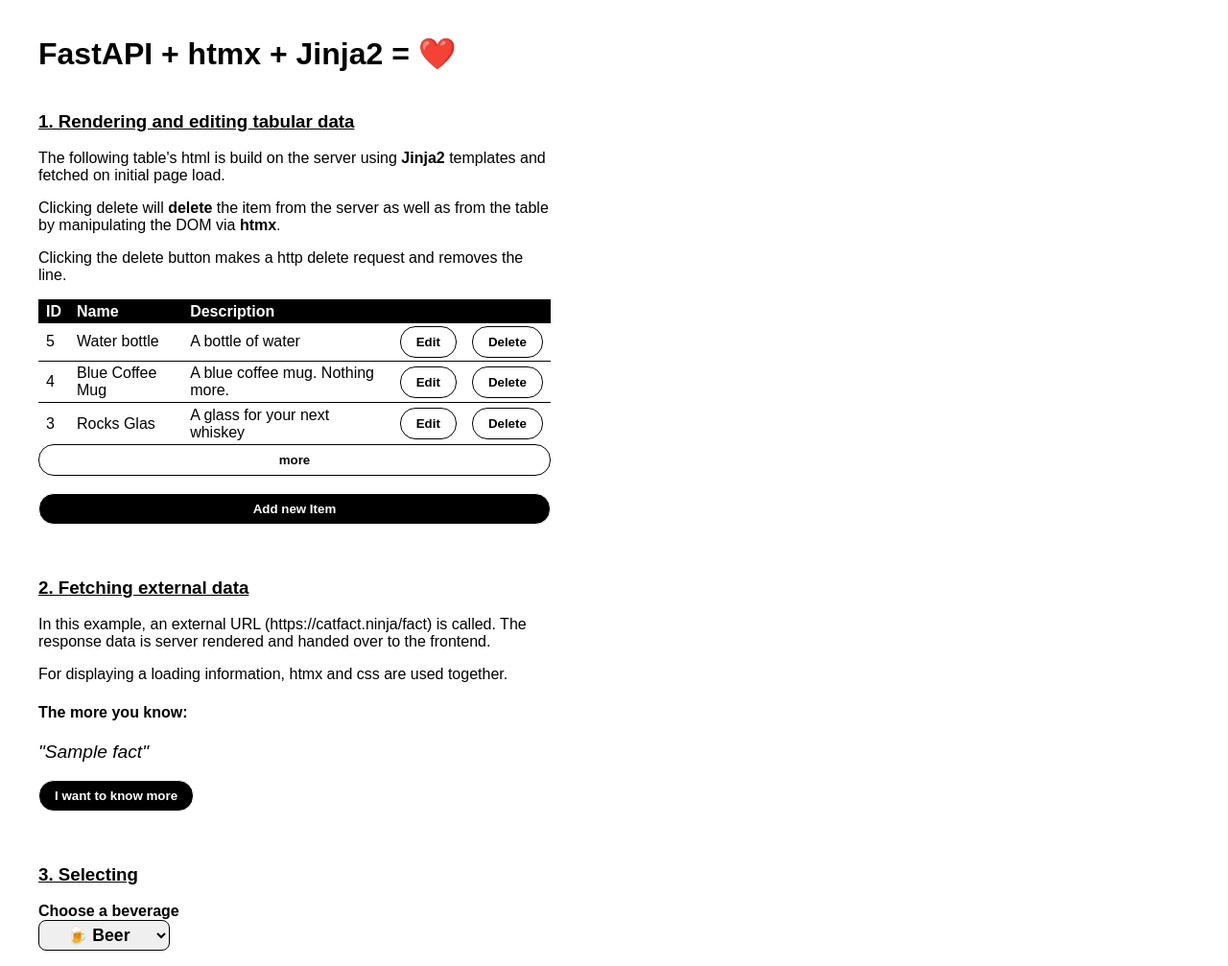
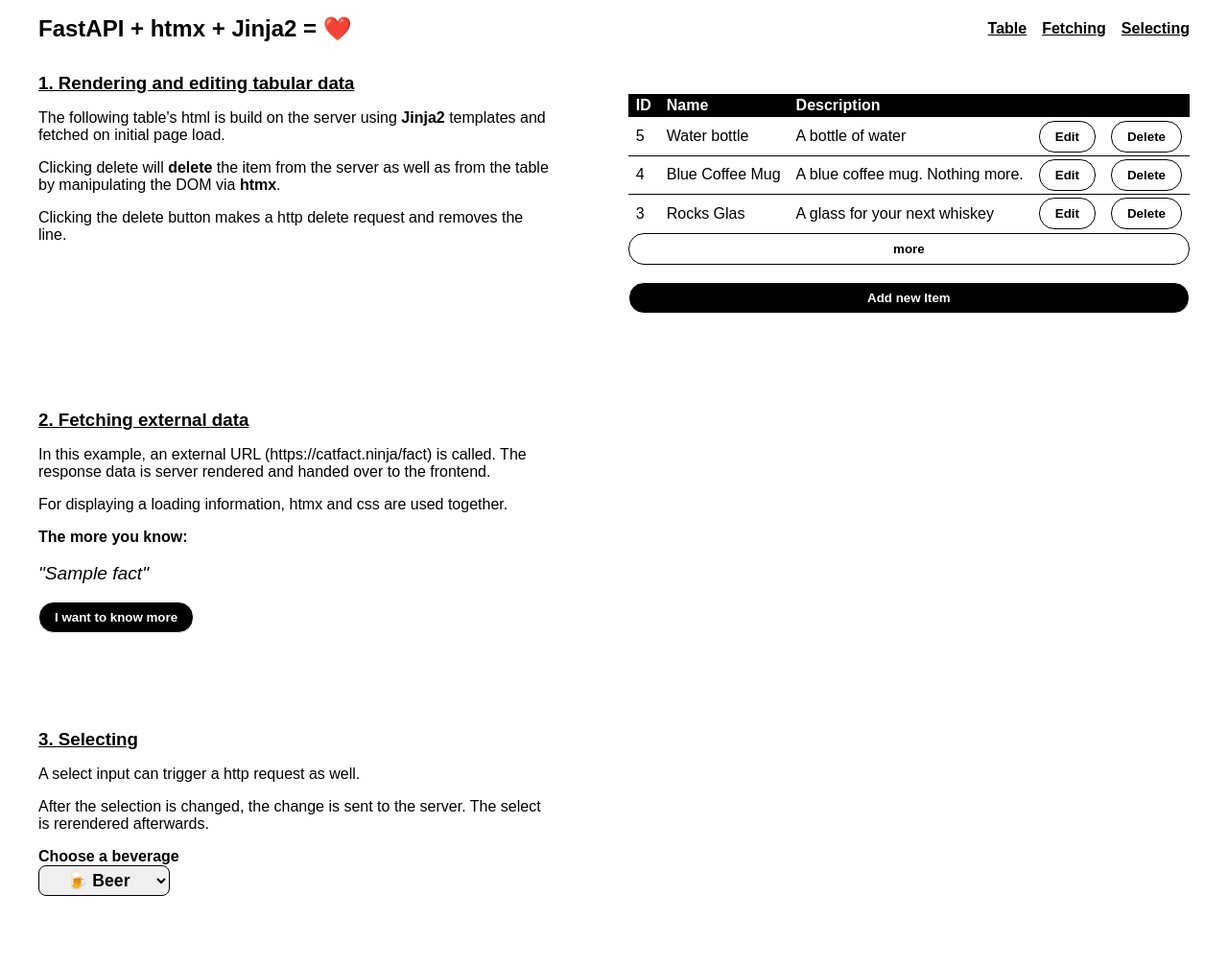
Before and after one commit to pazifical/fastapi-htmx-example, a FastAPI app: page / in a window 1280 px wide. Shown: the whole page at 96% size. After the commit the page ends 934 px from the top, so only its background shows below. Run offline with FastAPI, Linux system fonts and the light colour scheme; a database or web service that is not in the repository returns one stand-in record (values such as "Sample title"); data that the repository does not hold is empty.

Commit message:
style change

```diff
--- a/static/style.css
+++ b/static/style.css
@@ -79,9 +79,16 @@
   font-weight: bold;
 }
 
-article {
+.flex {
+  display: flex;
+  flex-wrap: wrap;
+  gap: 2rem;
+  justify-content: space-between;
+}
+
+p,
+i {
   max-width: 60ch;
-  display: inline-block;
 }
 
 input,
@@ -108,9 +115,18 @@
   text-decoration: underline solid black;
 }
 
+h1,
+h2,
+h3,
+h4,
+h5,
+h6 {
+  margin: 0;
+}
+
 .my-indicator {
   > .show {
-    display: inline;
+    display: inline-block;
   }
   > .loading {
     display: none;
@@ -126,6 +142,31 @@
     display: none;
   }
   > .loading {
-    display: inline;
+    display: inline-block;
   }
 }
+
+a {
+  color: black;
+}
+
+nav {
+  display: flex;
+  gap: 1rem;
+  flex-wrap: wrap;
+  align-items: center;
+
+  * {
+    margin: 0px;
+    padding: 0px;
+  }
+
+  a {
+    font-weight: bold;
+  }
+}
+
+.sep {
+  height: 100px;
+  content: "";
+}
--- a/templates/components/cat_fact_div.html
+++ b/templates/components/cat_fact_div.html
@@ -1,5 +1,6 @@
 <div hx-get="/api/cat/fact/div" hx-swap="outerHTML" hx-indicator="#loader">
   <h4>The more you know:</h4>
+  <br />
   <div style="font-size: 1.2rem" class="my-indicator" id="loader">
     <i class="show">"{{fact}}"</i>
     <i class="loading">LOADING...</i>
--- a/templates/components/category_selector.html
+++ b/templates/components/category_selector.html
@@ -16,6 +16,6 @@
     </select>
   </form>
   {% if selected %}
-  <p>The server sais that you selected: <strong>{{selected}}</strong></p>
+  <p>The server knows that you selected: <strong>{{selected}}</strong></p>
   {% endif %}
 </div>
--- a/templates/layouts/base.html
+++ b/templates/layouts/base.html
@@ -7,6 +7,17 @@
     {% endblock %}
   </head>
   <body>
+    <header>
+      <main>
+        <nav>
+          <h1>FastAPI + htmx + Jinja2 = ❤️</h1>
+          <a style="margin-left: auto" href="/">Table</a>
+          <a href="/">Fetching</a>
+          <a href="/">Selecting</a>
+        </nav>
+      </main>
+    </header>
+
     <div id="content">{% block content %}{% endblock %}</div>
     <div id="footer">{% block footer %} {% endblock %}</div>
     <script src="/static/vendor/htmx.min.js"></script>
--- a/templates/pages/index.html
+++ b/templates/pages/index.html
@@ -1,51 +1,70 @@
 {% extends "layouts/base.html" %} {% block title %}FastAPI+Jinja+HTMX{% endblock
 %} {% block head %} {{ super() }} {% endblock %} {% block content %}
 <main>
-  <h1>FastAPI + htmx + Jinja2 = ❤️</h1>
-
-
   <section>
-    <article>
     <h3>1. Rendering and editing tabular data</h3>
+    <article class="flex">
+      <div>
         <p>
           The following table's html is build on the server using
           <strong>Jinja2</strong> templates and fetched on initial page load.
         </p>
         <p>
-      Clicking delete will <strong>delete</strong> the item from the server as
-      well as from the table by manipulating the DOM via <strong>htmx</strong>.
+          Clicking delete will <strong>delete</strong> the item from the server
+          as well as from the table by manipulating the DOM via
+          <strong>htmx</strong>.
         </p>
         <p>
           Clicking the delete button makes a http delete request and removes the
           line.
         </p>
-    <div hx-get="/api/items/table" hx-trigger="load" hx-swap="outerHTML"></div>
+      </div>
+      <div>
+        <div
+          hx-get="/api/items/table"
+          hx-trigger="load"
+          hx-swap="outerHTML"
+        ></div>
+      </div>
+    </article>
   </section>
-  <br>
-  <br>
-  <section >
+
+  <div class="sep"></div>
+
+  <section>
+    <h3>2. Fetching external data</h3>
     <article>
-    <h3>2. Fetching external data</h3>
+      <div>
         <p>
-      In this example, an external URL (https://catfact.ninja/fact) is called.
-      The response data is server rendered and handed over to the frontend.
+          In this example, an external URL (https://catfact.ninja/fact) is
+          called. The response data is server rendered and handed over to the
+          frontend.
         </p>
         <p>
           For displaying a loading information, htmx and css are used together.
         </p>
-    <div hx-get="/api/cat/fact/div" hx-trigger="load" hx-swap="outerHTML"></div>
+      </div>
+      <div
+        hx-get="/api/cat/fact/div"
+        hx-trigger="load"
+        hx-swap="outerHTML"
+      ></div>
     </article>
   </section>
-  <br>
-  <br>
+
+  <div class="sep"></div>
+
   <section>
+    <h3>3. Selecting</h3>
     <article>
-      <h3>3. Selecting</h3>
+      <p>A select input can trigger a http request as well.</p>
       <p>
-
+        After the selection is changed, the change is sent to the server. The
+        select is rerendered afterwards.
       </p>
+      <div>
         <div hx-get="/api/category" hx-trigger="load" hx-swap="outerHTML"></div>
-
+      </div>
     </article>
   </section>
 </main>
```
Lines whose indentation alone changed are shown as unchanged.
